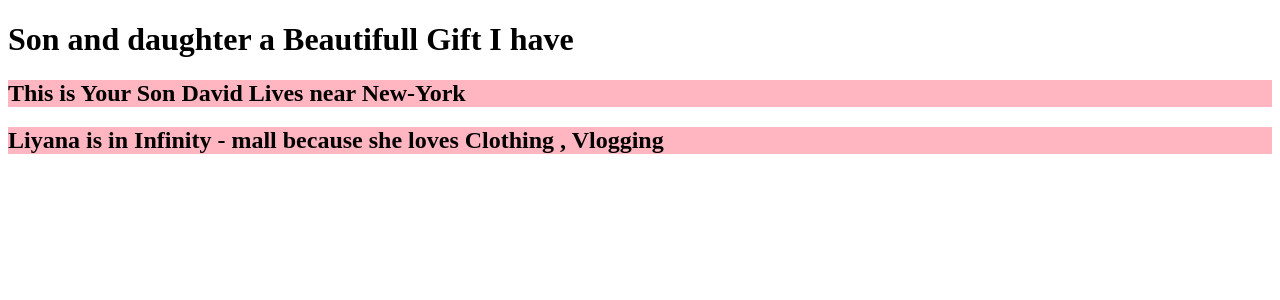
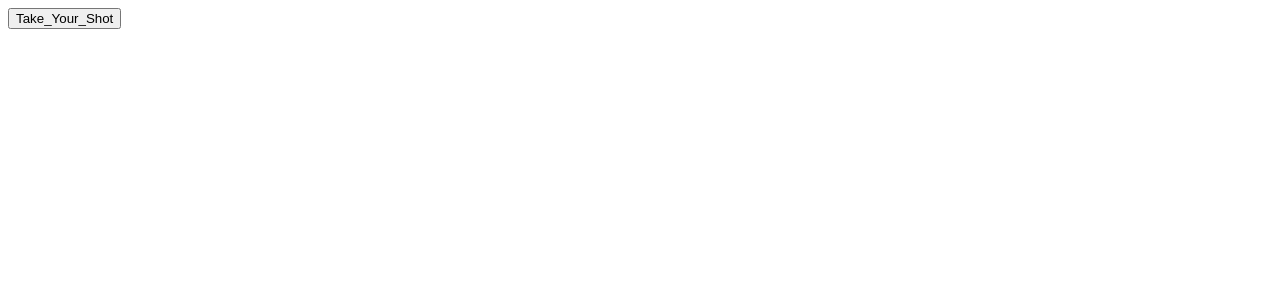
Before and after one commit to deepanshu-QM/React-JS, a React (Vite) app: page / in a window 1280 px wide. Shown: the top 300 px of the page. Built offline with nearby package versions, Linux system fonts and the light colour scheme.

Commit message:
React Event <Button>

```diff
--- a/src/main.jsx
+++ b/src/main.jsx
@@ -1,38 +1,16 @@
+//React Events
+
 import React from "react";
 import { createRoot } from "react-dom/client";
 
-function Son(props){
+function TakeAshot(){
+    const shoot = () => {
+        alert("Great Shot ! ..")
+    }
+
     return(
-        <div style={{backgroundColor:"lightpink"}}>
-            <h2>This is Your Son David  Lives near {props.location}</h2>
-            <div>{props.FromParent}</div>
-        </div>
-    );
+        <button onClick= {shoot}>Take_Your_Shot</button>
+    )
 }
 
-function Daughter(props){
-    const {location, shopping, Vlogs} = props;
-    return(
-        <div style={{backgroundColor:"lightpink"}}>
-            <h2>Liyana is in {props.location} because she loves {props.shopping} , {props.Vlogs}</h2>
-            <div>{props.FromParent}</div>
-        </div>
-    );
-}
-
-function Parents(){
-    return(
-        <div>
-            <h1>Son and daughter a Beautifull Gift I have </h1>
-            <Son location="New-York">
-                <p>This is Written in parent componenet and will Displayed in son component</p>
-            </Son>
-
-            <Daughter location="Infinity - mall" shopping = "Clothing " Vlogs="Vlogging">
-                <p>This is Written in parent componenet and will Displayed in Daughter component</p>
-            </Daughter>
-        </div>
-    );
-}
-
-createRoot(document.getElementById('root')).render(<Parents/>)
+createRoot(document.getElementById('root')).render(<TakeAshot/>)
```
